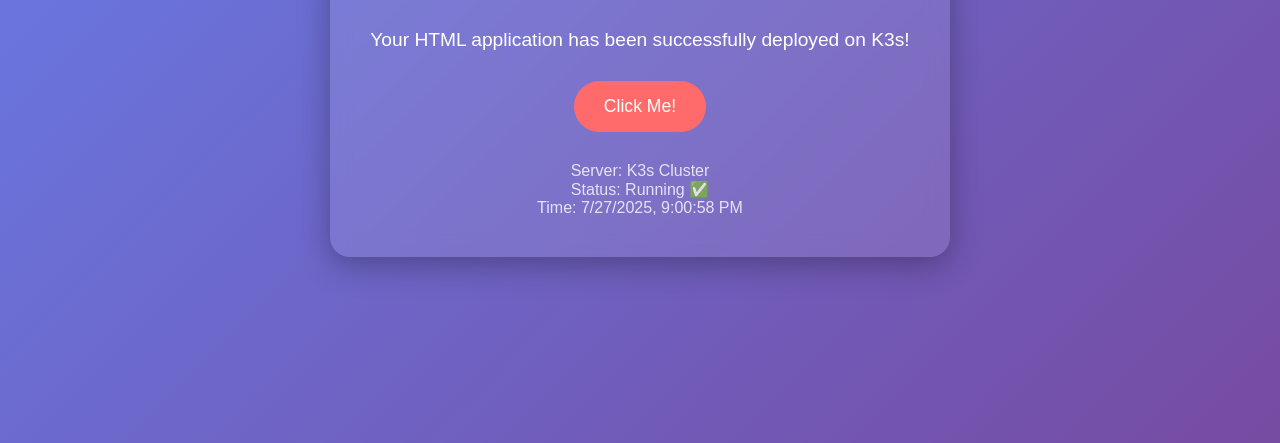
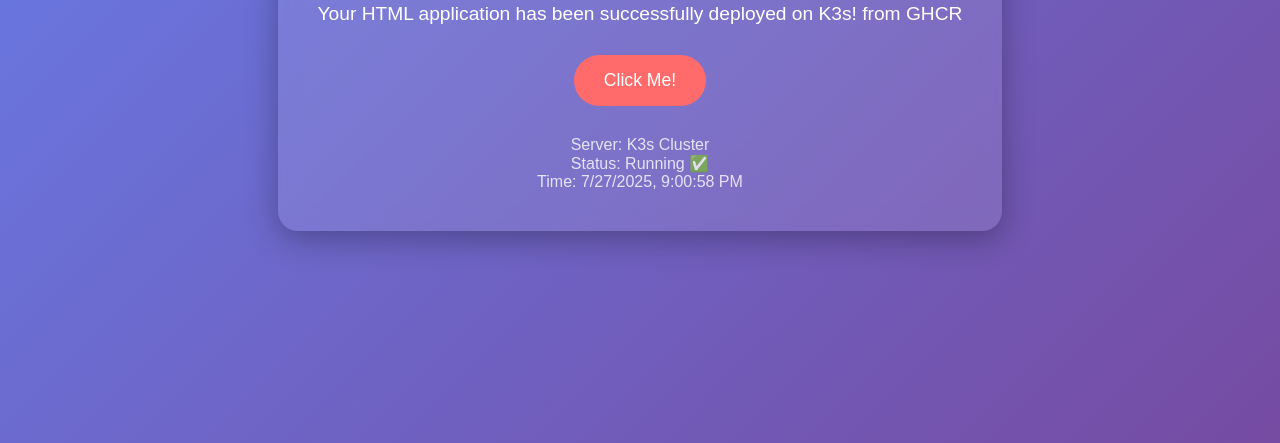
Before and after one commit to SaroarShahan/k3s-hub, a plain HTML site: page index.html in a window 1280 px wide. Shown: the part 357-800 px from the top of the page. Drawn offline with Linux system fonts and the light colour scheme.

Commit message:
update: update index.html

```diff
--- a/index.html
+++ b/index.html
@@ -58,8 +58,7 @@
 <body>
     <div class="container">
         <h1>🚀 K3s Deployed!</h1>
-        <p>আপনার HTML application সফলভাবে K3s এ deploy হয়েছে!</p>
-        <p>Your HTML application has been successfully deployed on K3s!</p>
+        <p>Your HTML application has been successfully deployed on K3s! from GHCR</p>
         <button class="btn" onclick="showMessage()">Click Me!</button>
         <div class="status" id="status">
             Server: K3s Cluster<br>
```
